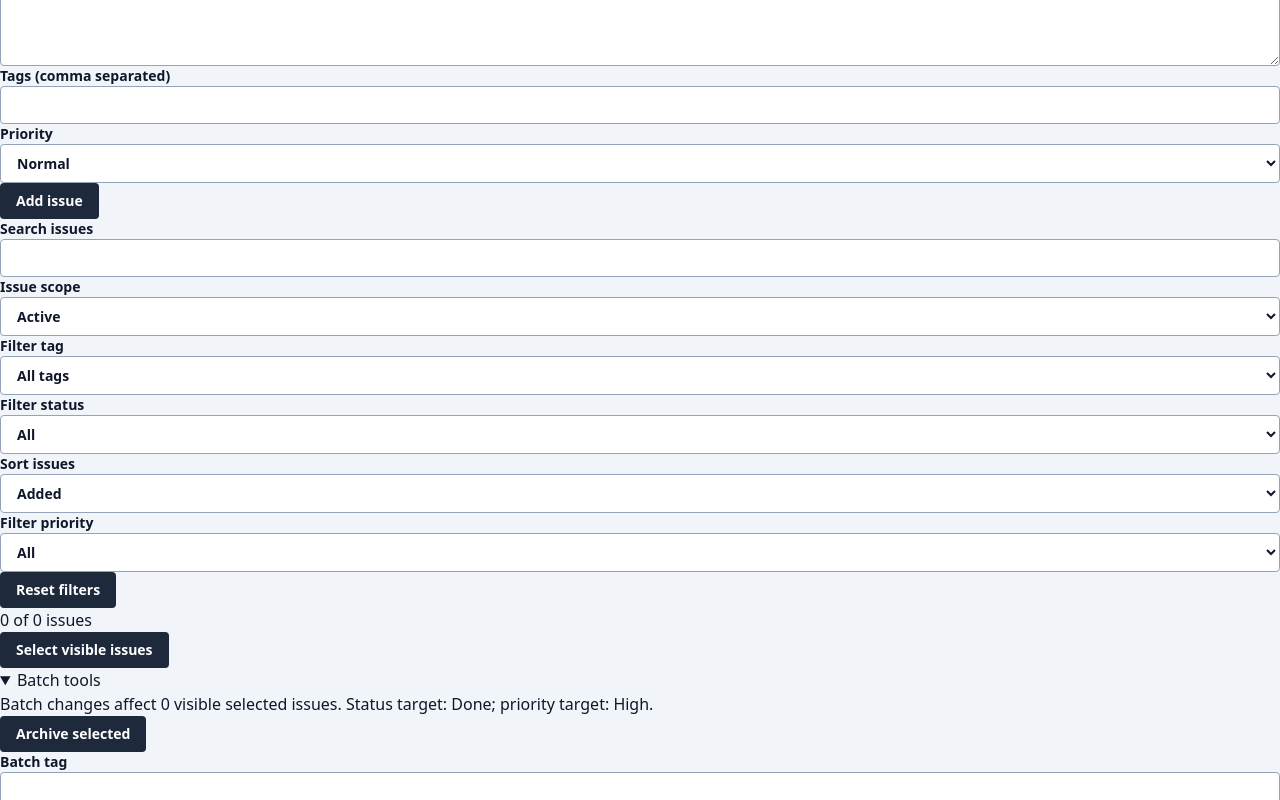
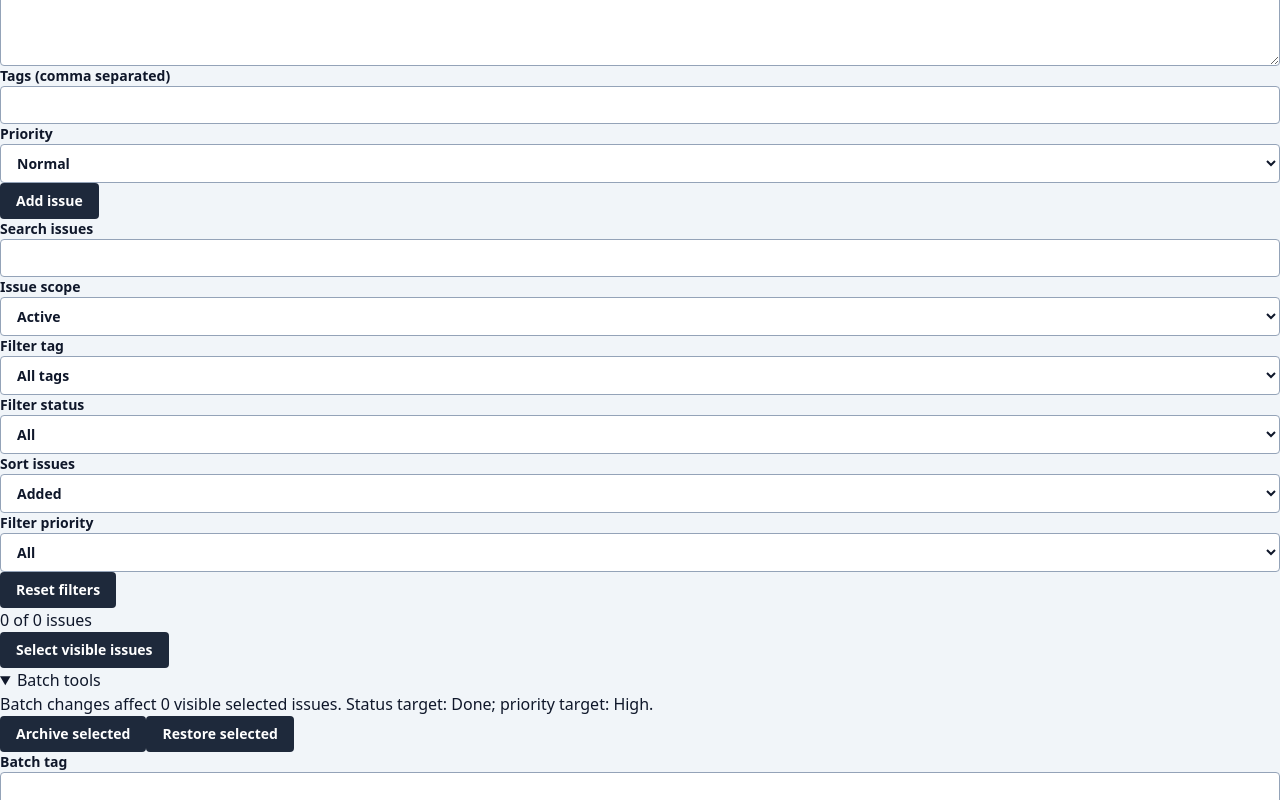
Before and after one commit to kirkduchesne/cairn, a React (Vite) app: page / in a window 1280 px wide. Both pictures are taken after a click on the heading "Batch tools". Shown: the part 338-1138 px from the top of the page. Built offline with nearby package versions, Linux system fonts and the light colour scheme.

Commit message:
feat: restore selected archived issues

```diff
--- a/src/App.tsx
+++ b/src/App.tsx
@@ -562,6 +562,7 @@ export function App() {
               {batchPriority}.
             </p>
             <button type="button" disabled={!selectedVisible.length || Boolean(editing) || selectedVisible.some((issue) => issue.status !== 'Done')} onClick={() => archiveSelected(true)}>Archive selected</button>
+            <button type="button" disabled={!selectedVisible.length || Boolean(editing)} onClick={() => archiveSelected(false)}>Restore selected</button>
             <label>
               Batch tag
               <input value={batchTag} maxLength={24} onChange={(event) => setBatchTag(event.target.value)} />
```
